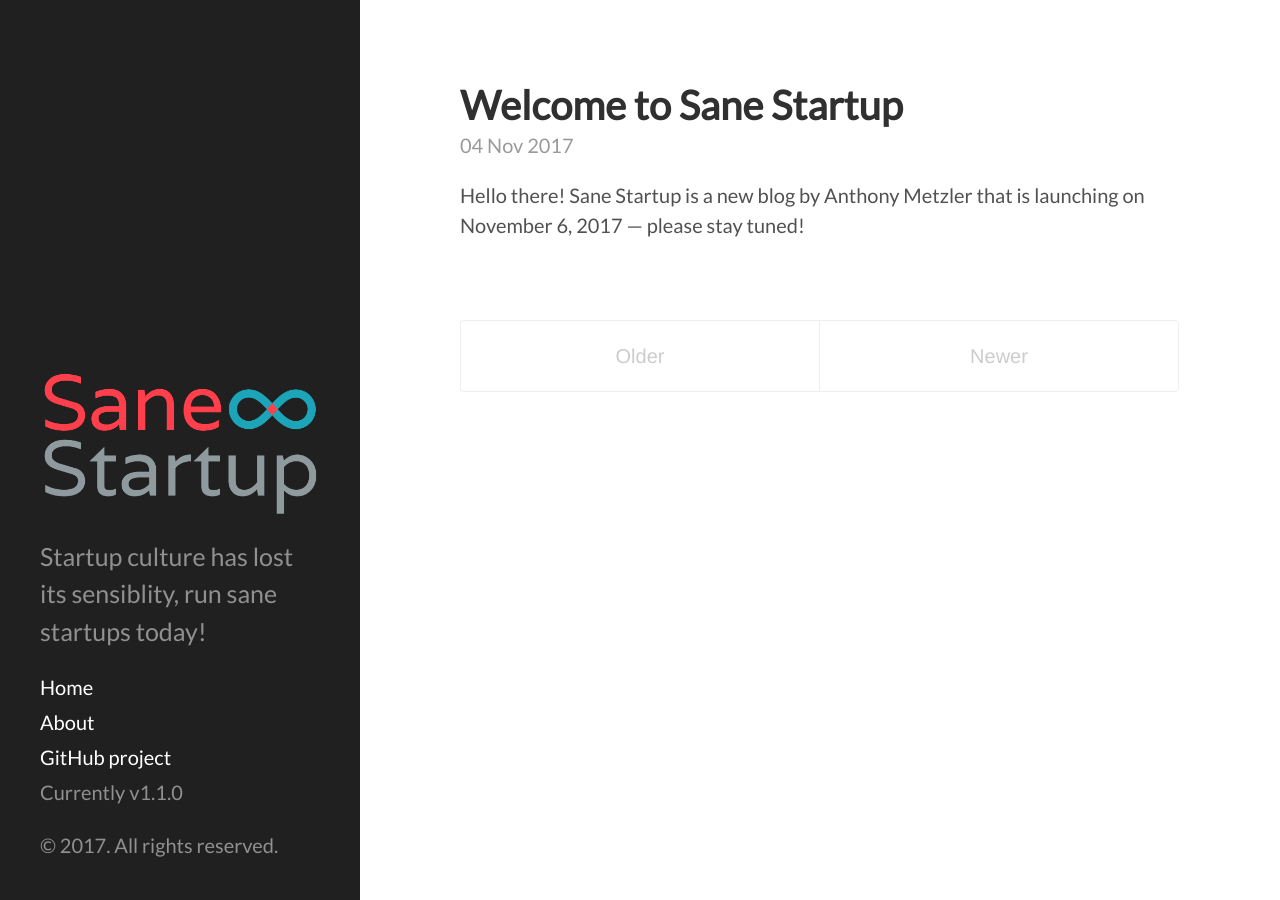
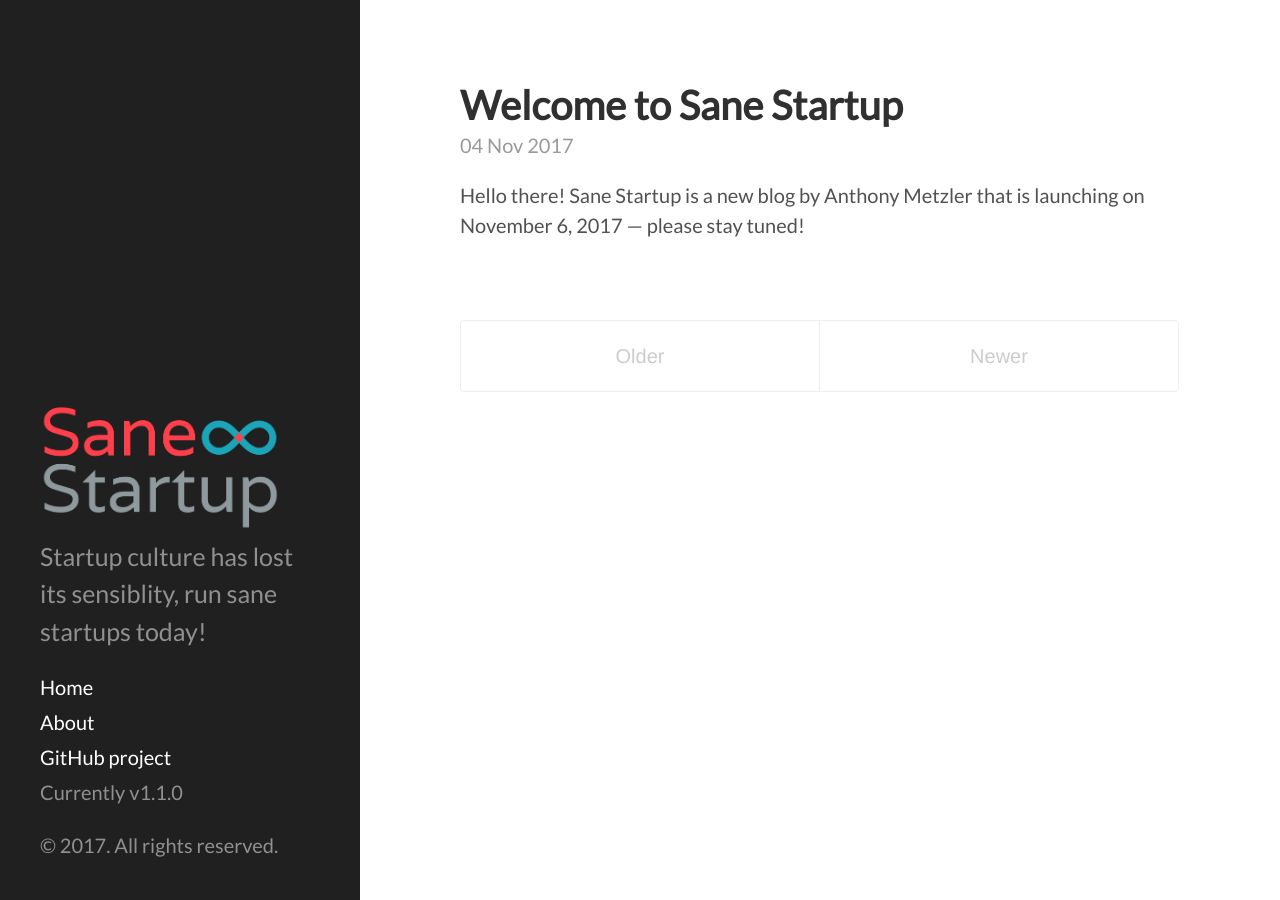
Before and after one commit to anthonymetzler/sane-startup, a Jekyll site: the page built from index.html, in a window 1280 px wide. Built offline with Jekyll 4.4.1, drawn with Linux system fonts in a browser that asks for light colours; the list of posts is cut into pages by our own code.

Commit message:
Fix sizing of logo

```diff
--- a/public/css/hyde.css
+++ b/public/css/hyde.css
@@ -68,8 +68,13 @@ html {
     width: 18rem;
     text-align: left;
   }
+  .sidebar-logo {
+    display: inline;
+  }
 }
 .sidebar-logo {
+  margin: 0 auto;
+  max-width: 12rem;
 }
 /* Sidebar links */
 .sidebar a {
```
